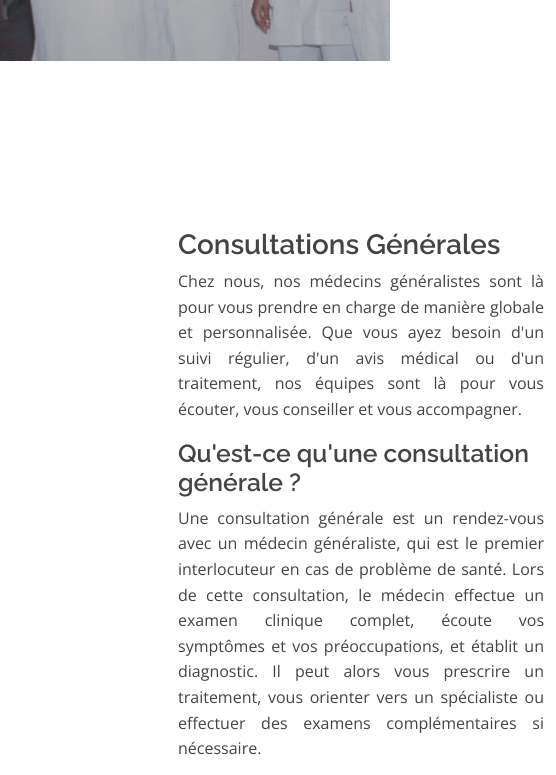
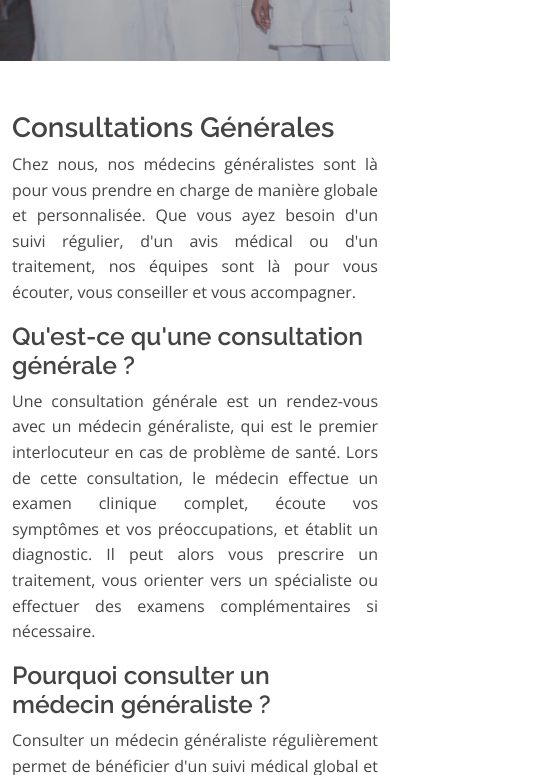
Before and after one commit to graciusyengo/Clinoque_Promedis, a website: page generalConsultaion.html in a window 390 px wide. Shown: the part 317-1092 px from the top of the page, 556 px wide, since content can reach past the window. Drawn offline with nearby package versions, Linux system fonts and the light colour scheme.

Commit message:
feat: update style responsive of class container

```diff
--- a/generalConsultaion.html
+++ b/generalConsultaion.html
@@ -7,14 +7,19 @@
 
     <title>Consultation-Génerale</title>
 
-
-
     <style>
-
 
        #infoConsultationGeneral .container {
           max-width: 1200px;
           margin: 167px 0 0 166px ;
+
+        }
+        @media  (max-width:992px) {
+          #infoConsultationGeneral .container {
+          max-width: 1200px;
+          margin: 50px 0 0 0 ;
+
+        }
 
         }
 
```
